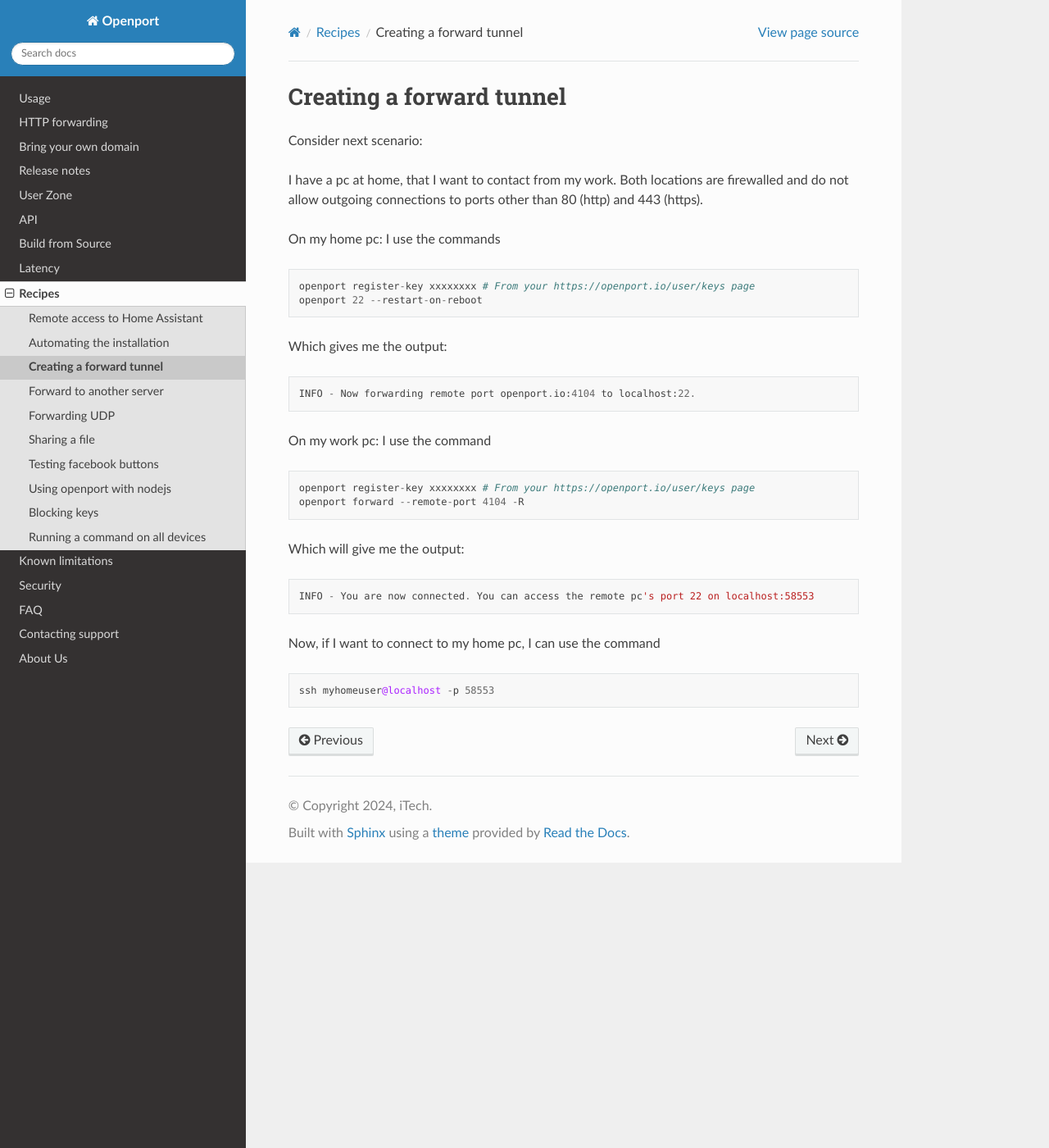
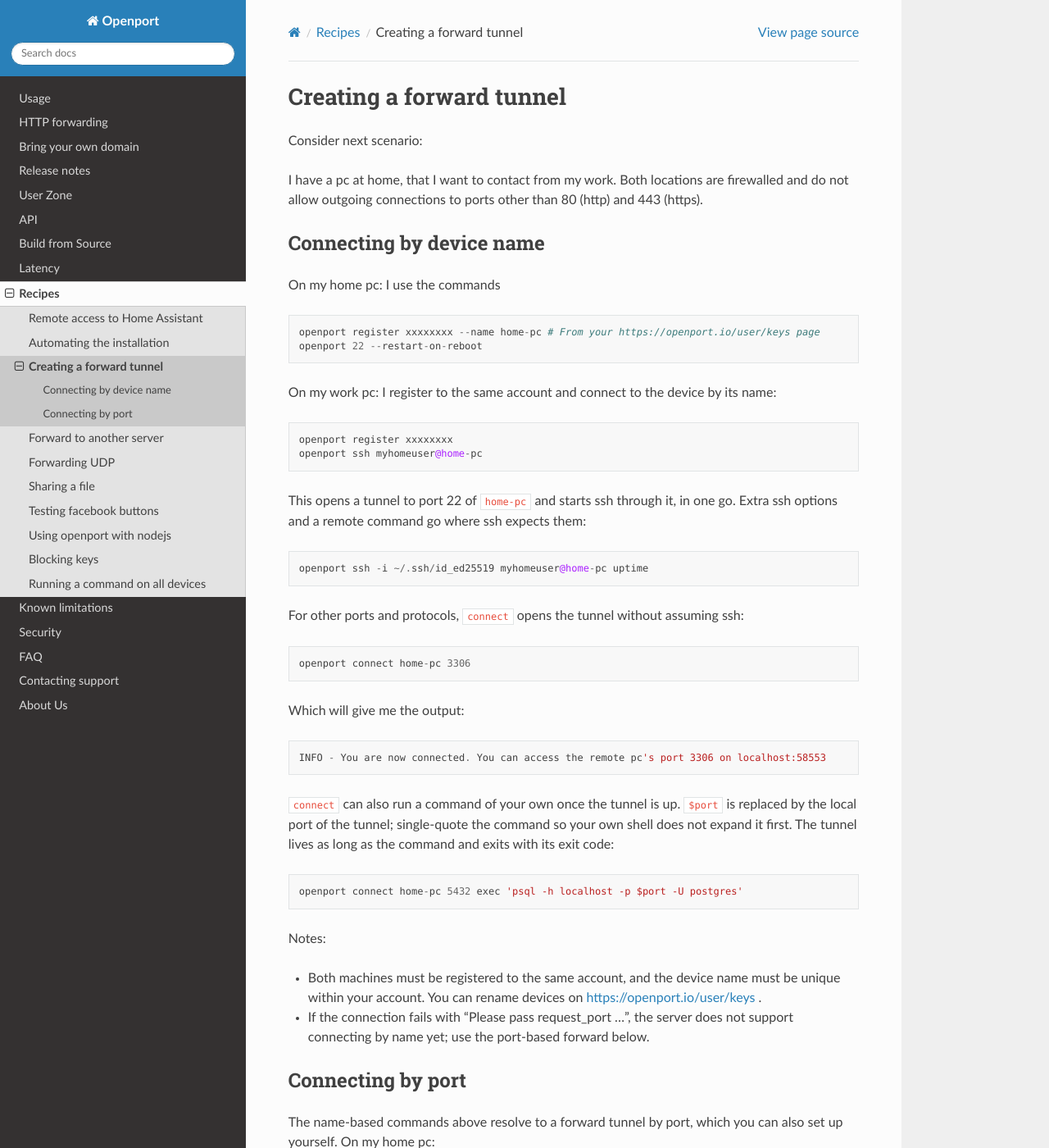
Before and after one commit to openportio/openport-docs, a Sphinx documentation site: the page built from docs/source/recipes_create_a_forward_tunnel.rst, in a window 1280 px wide and 1400 px high. Shown: the whole window at 82% size. Built offline with Sphinx 7.4.7 and the Read the Docs theme 3.1.0, drawn with Linux system fonts in a browser that asks for light colours; some of the changed text lies outside the part shown.

Commit message:
docs: connect to your devices by name (openport connect / openport ssh)
Co-Authored-By: Claude Fable 5 <noreply@anthropic.com>

```diff
--- a/docs/source/recipes_create_a_forward_tunnel.rst
+++ b/docs/source/recipes_create_a_forward_tunnel.rst
@@ -6,11 +6,67 @@ Consider next scenario:
 I have a pc at home, that I want to contact from my work.
 Both locations are firewalled and do not allow outgoing connections to ports other than 80 (http) and 443 (https).
 
+Connecting by device name
+_________________________
+
 On my home pc: I use the commands
 
 .. code-block::
 
-    openport register-key xxxxxxxx # From your https://openport.io/user/keys page
+    openport register xxxxxxxx --name home-pc # From your https://openport.io/user/keys page
+    openport 22 --restart-on-reboot
+
+On my work pc: I register to the same account and connect to the device by its name:
+
+.. code-block::
+
+    openport register xxxxxxxx
+    openport ssh myhomeuser@home-pc
+
+This opens a tunnel to port 22 of ``home-pc`` and starts ssh through it, in one go.
+Extra ssh options and a remote command go where ssh expects them:
+
+.. code-block::
+
+    openport ssh -i ~/.ssh/id_ed25519 myhomeuser@home-pc uptime
+
+For other ports and protocols, ``connect`` opens the tunnel without assuming ssh:
+
+.. code-block::
+
+    openport connect home-pc 3306
+
+Which will give me the output:
+
+.. code-block::
+
+    INFO - You are now connected. You can access the remote pc's port 3306 on localhost:58553
+
+``connect`` can also run a command of your own once the tunnel is up. ``$port`` is
+replaced by the local port of the tunnel; single-quote the command so your own shell
+does not expand it first. The tunnel lives as long as the command and exits with its
+exit code:
+
+.. code-block::
+
+    openport connect home-pc 5432 exec 'psql -h localhost -p $port -U postgres'
+
+Notes:
+
+- Both machines must be registered to the same account, and the device name must be
+  unique within your account. You can rename devices on https://openport.io/user/keys .
+- If the connection fails with "Please pass request_port ...", the server does not
+  support connecting by name yet; use the port-based forward below.
+
+Connecting by port
+__________________
+
+The name-based commands above resolve to a forward tunnel by port, which you can also
+set up yourself. On my home pc:
+
+.. code-block::
+
+    openport register xxxxxxxx # From your https://openport.io/user/keys page
     openport 22 --restart-on-reboot
 
 Which gives me the output:
@@ -23,7 +79,7 @@ On my work pc: I use the command
 
 .. code-block::
 
-    openport register-key xxxxxxxx # From your https://openport.io/user/keys page
+    openport register xxxxxxxx # From your https://openport.io/user/keys page
     openport forward --remote-port 4104 -R
 
 Which will give me the output:
@@ -37,3 +93,9 @@ Now, if I want to connect to my home pc, I can use the command
 .. code-block::
 
     ssh myhomeuser@localhost -p 58553
+
+``forward`` accepts the same ``exec`` tail as ``connect``:
+
+.. code-block::
+
+    openport forward --remote-port 4104 exec 'ssh myhomeuser@localhost -p $port'
```
Also changed, not shown: docs/source/usage.rst (+14 -0 lines).
